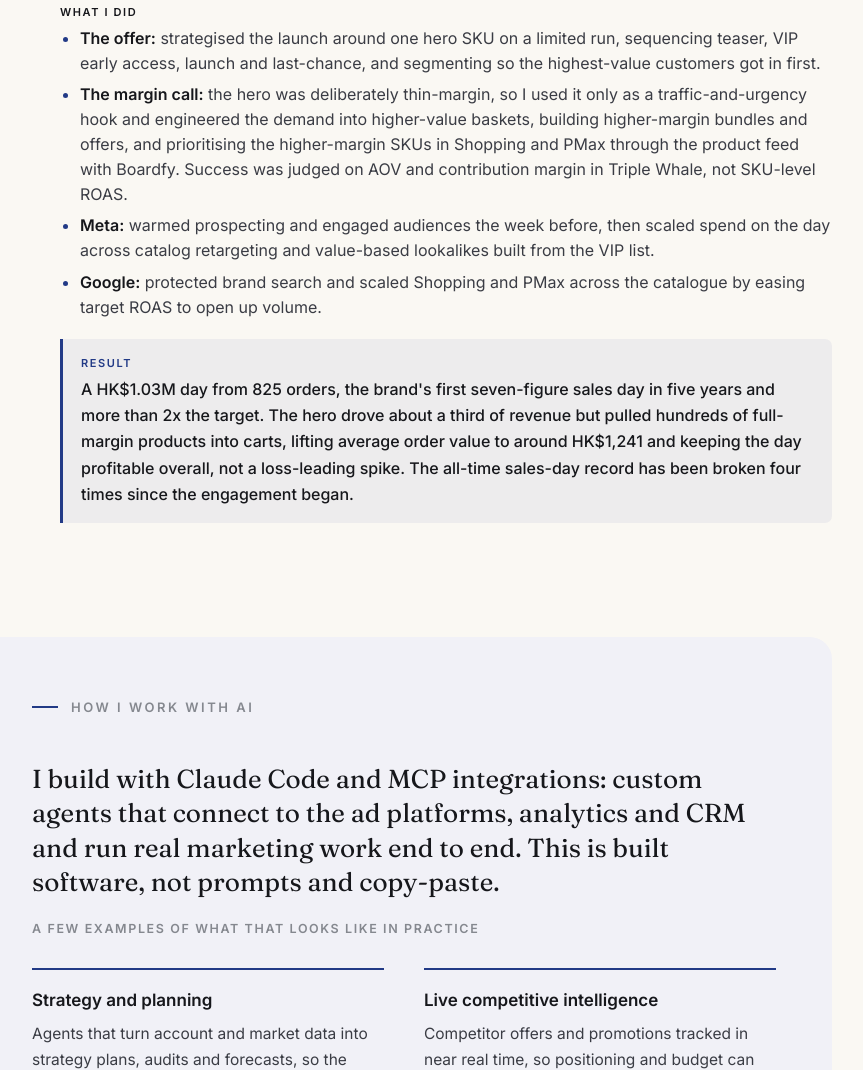
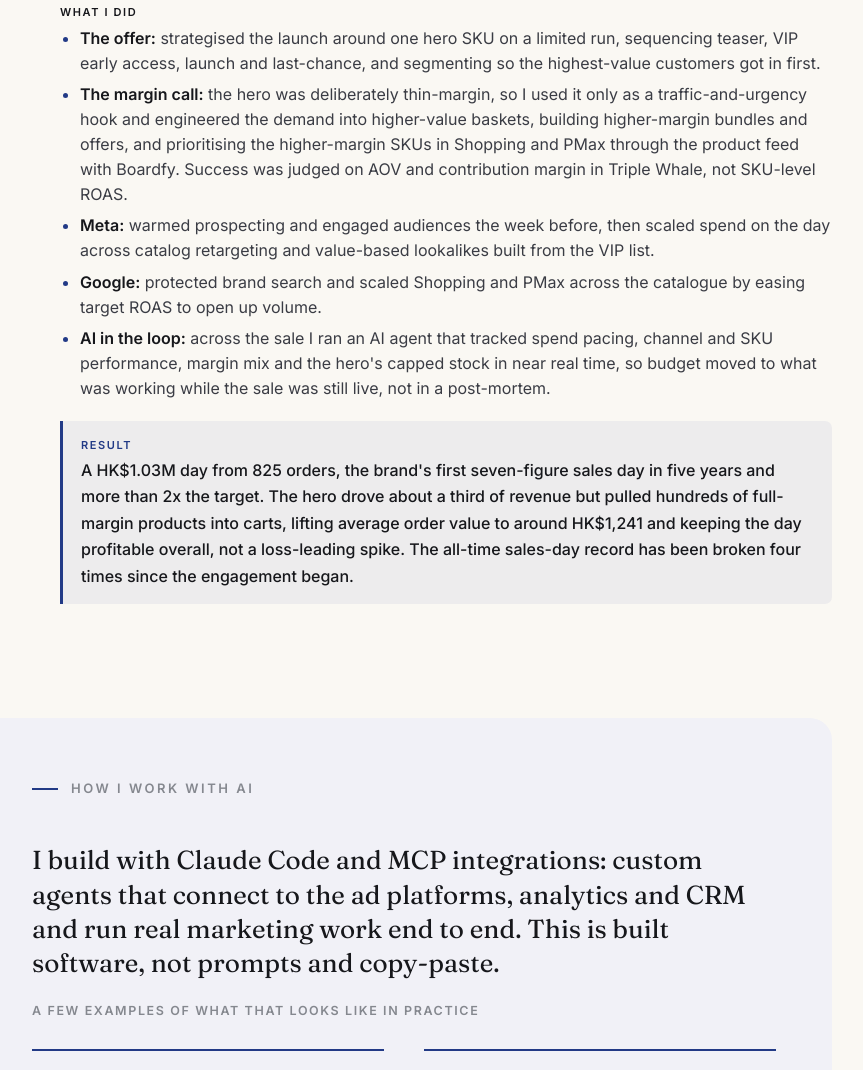
Before and after one commit to ra-shipit/ra-digital, a plain HTML site: page recentwork/index.html in a window 1280 px wide. Shown: the part 2540-3610 px from the top of the page, without its empty margins (236-1099 px from the left). Drawn offline with Linux system fonts and the light colour scheme.

Commit message:
Case 03: add AI-in-the-loop bullet (real-time monitoring across the sale)

```diff
--- a/recentwork/index.html
+++ b/recentwork/index.html
@@ -215,6 +215,7 @@
             <li><b>The margin call:</b> the hero was deliberately thin-margin, so I used it only as a traffic-and-urgency hook and engineered the demand into higher-value baskets, building higher-margin bundles and offers, and prioritising the higher-margin SKUs in Shopping and PMax through the product feed with Boardfy. Success was judged on AOV and contribution margin in Triple Whale, not SKU-level ROAS.</li>
             <li><b>Meta:</b> warmed prospecting and engaged audiences the week before, then scaled spend on the day across catalog retargeting and value-based lookalikes built from the VIP list.</li>
             <li><b>Google:</b> protected brand search and scaled Shopping and PMax across the catalogue by easing target ROAS to open up volume.</li>
+            <li><b>AI in the loop:</b> across the sale I ran an AI agent that tracked spend pacing, channel and SKU performance, margin mix and the hero's capped stock in near real time, so budget moved to what was working while the sale was still live, not in a post-mortem.</li>
           </ul>
         </div>
         <div class="result"><span class="k">Result</span><p>A HK$1.03M day from 825 orders, the brand's first seven-figure sales day in five years and more than 2x the target. The hero drove about a third of revenue but pulled hundreds of full-margin products into carts, lifting average order value to around HK$1,241 and keeping the day profitable overall, not a loss-leading spike. The all-time sales-day record has been broken four times since the engagement began.</p></div>
```
